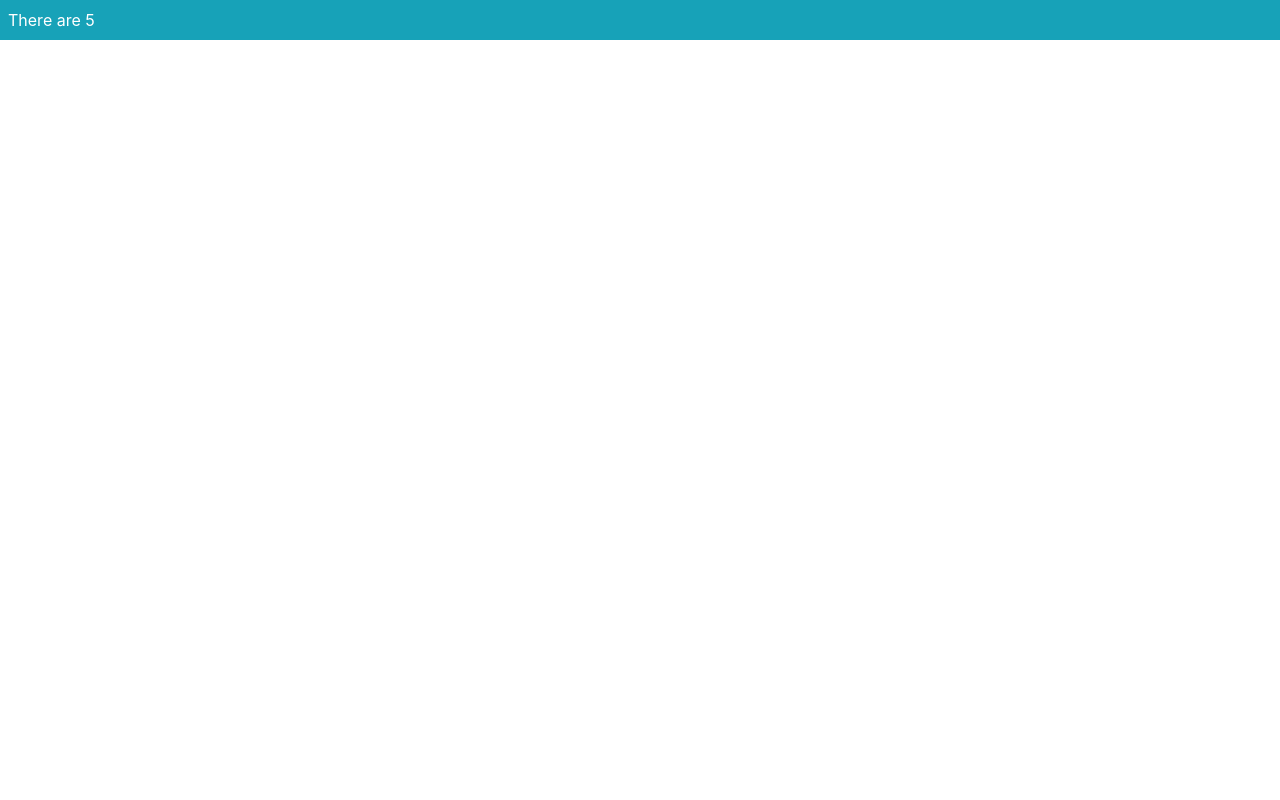
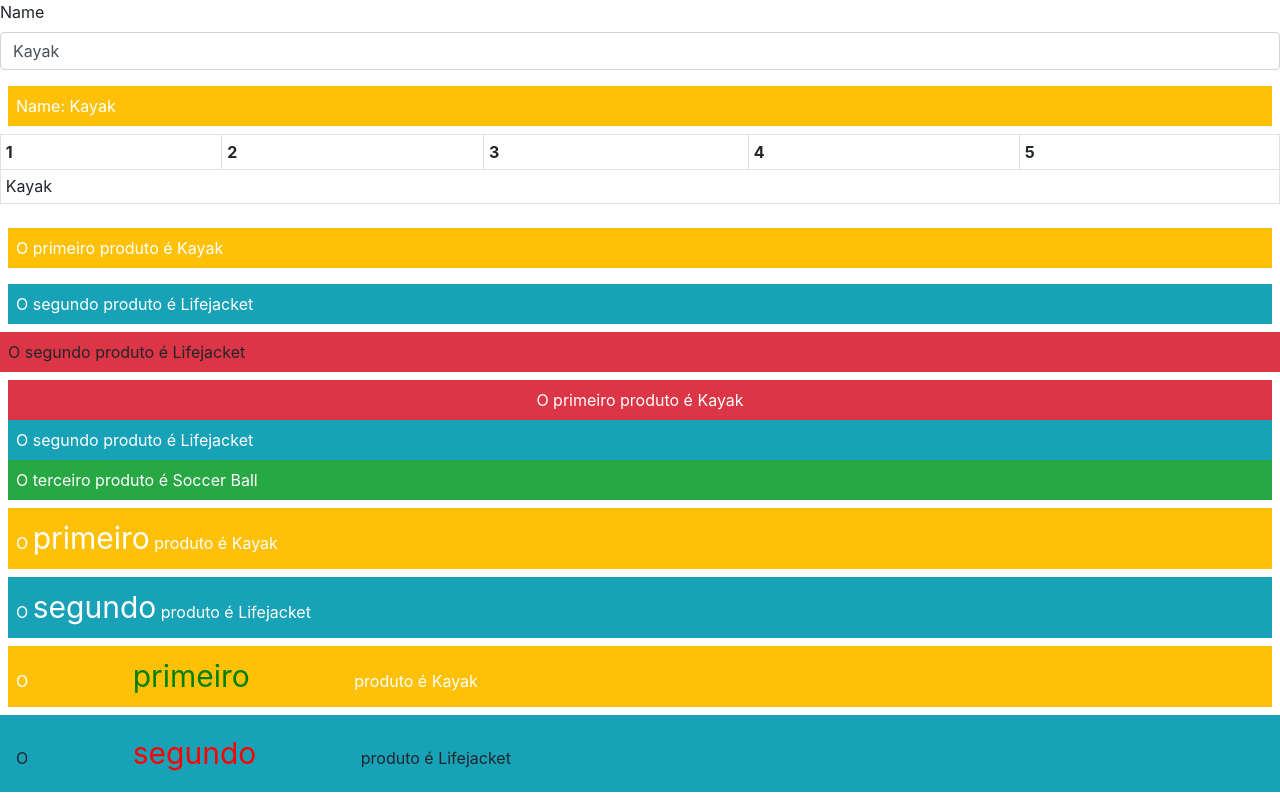
Before and after one commit to EduardoEbbers/estudo_angular, an Angular app in the folder DataBindings/: page / in a window 1280 px wide. Built offline with nearby package versions, Linux system fonts and the light colour scheme.

Commit message:
Property/Interpolation/Attribute/Class/Style Bindings

```diff
--- a/DataBindings/src/app/component.ts
+++ b/DataBindings/src/app/component.ts
@@ -10,4 +10,34 @@ import { Component } from '@angular/core';
 export class ProductComponent {
     // cria o objeto Model que é o repositorio para poder acessar variaveis e/ou metodos
     model = new Model();
+
+    fontSizeWithUnits: string = "30px";
+    fontSizeWithoutUnits: string = "30";
+
+    // retorna um string do qual se a quantidade dos produtos for true vai setar "bg-success", se for false vai setar "bg-warning"
+    getClasse(): string  {
+        return this.model.getProducts().length == 5 ? "bg-success" : "bg-warning";
+    }
+
+    getClasses(key: number): string {
+        let product = this.model.getProduct(key);
+        return "p-2 " + (product.price < 50 ? "bg-info" : "bg-warning");
+    }
+
+    getClassesMap(key: number): Object {
+        let product = this.model.getProduct(key);
+        return {
+            "text-center bg-danger": product.name == "Kayak",
+            "bg-info": product.price < 50
+        };
+    }
+
+    getStylesMap(key: number) {
+        let product = this.model.getProduct(key);
+        return {
+            fontSize: "30px",
+            "margin.px": 100,
+            color: product.price < 50 ? "red" : "green"
+        };
+    }
 }
--- a/DataBindings/src/app/template.html
+++ b/DataBindings/src/app/template.html
@@ -1,3 +1,111 @@
-<div class="bg-info text-white p-2">
-    There are {{ model.getProducts().length }}
+<!--
+    Data Binding
+-->
+
+<!--
+    1.1 Standard Property Binding
+-->
+<div class="form-group">
+    <label>Name</label>
+    <input class="form-control" [value]="model.getProduct(1)?.name || 'None'" />
 </div>
+
+<!--
+    1.2 Interpolation String
+    -->
+<div class="text-white m-2 p-2 bg-warning">
+    Name: {{ model.getProduct(1)?.name || 'None' }}
+</div>
+
+<!--
+    2.1 Attribute Binding
+-->
+<table class="table table-bordered table-striped mt-2 table-sm">
+    <tr>
+        <th>1</th>
+        <th>2</th>
+        <th>3</th>
+        <th>4</th>
+        <th>5</th>
+    </tr>
+    <tr>
+        <td [attr.colSpan]="model.getProducts().length">
+            {{ model.getProduct(1).name || 'None' }}
+        </td>
+    </tr>
+</table>
+
+<!--
+    Class Binding
+-->
+
+<!--
+    3.1 Standard Property Binding
+-->
+<div class="text-white p-2">
+    <div [class]="getClasses(1)">
+        O primeiro produto é {{ model.getProduct(1).name }}
+    </div>
+</div>
+<div class="text-white p-2">
+    <div [class]="getClasses(2)">
+        O segundo produto é {{ model.getProduct(2).name }}
+    </div>
+</div>
+
+<!--
+    3.2 Special Class Binding
+-->
+<div class="p-2" [class.bg-danger]="model.getProduct(2).price < 50" [class.bg-warning]="model.getProduct(2).price >= 50">
+    O segundo produto é {{ model.getProduct(2).name }}
+</div>
+
+<!--
+    3.3 ngClass Directive
+-->
+<div class="text-white m-2">
+    <div class="p-2" [ngClass]="getClassesMap(1)">
+        O primeiro produto é {{ model.getProduct(1).name }}
+    </div>
+    <div class="p-2" [ngClass]="getClassesMap(2)">
+        O segundo produto é {{ model.getProduct(2).name }}
+    </div>
+    <div class="p-2" [ngClass]="{'bg-success': model.getProduct(3).price < 50, 'bg-info': model.getProduct(3).price >= 50}">
+        O terceiro produto é {{ model.getProduct(3).name }}
+    </div>
+</div>
+
+<!--
+    Style Binding
+-->
+<!--
+    4.1 Standard Property Binding
+-->
+<div class="text-white m-2">
+    <div class="p-2 bg-warning">
+        O <span [style.fontSize]="fontSizeWithUnits">primeiro</span> produto é {{ model.getProduct(1).name }}
+    </div>
+</div>
+
+<!--
+    4.2 Special Style Binding
+-->
+<div class="text-white m-2">
+    <div class="p-2 bg-info">
+        O  <span [style.fontSize.px]="fontSizeWithoutUnits">segundo</span> produto é {{ model.getProduct(2).name }}
+    </div>
+</div>
+
+<!--
+    4.3 ngStyle Directive
+-->
+<div class="text-white m-2">
+    <div class="p-2 bg-warning">
+        O <span [ngStyle]="getStylesMap(1)">primeiro</span> produto é {{ model.getProduct(1).name }}
+    </div>
+</div>
+<div class="p-2 bg-info">
+    <div class="p-2 bg-info">
+        O <span [ngStyle]="getStylesMap(2)">segundo</span> produto é {{ model.getProduct(2).name }}
+    </div>
+</div>
```
